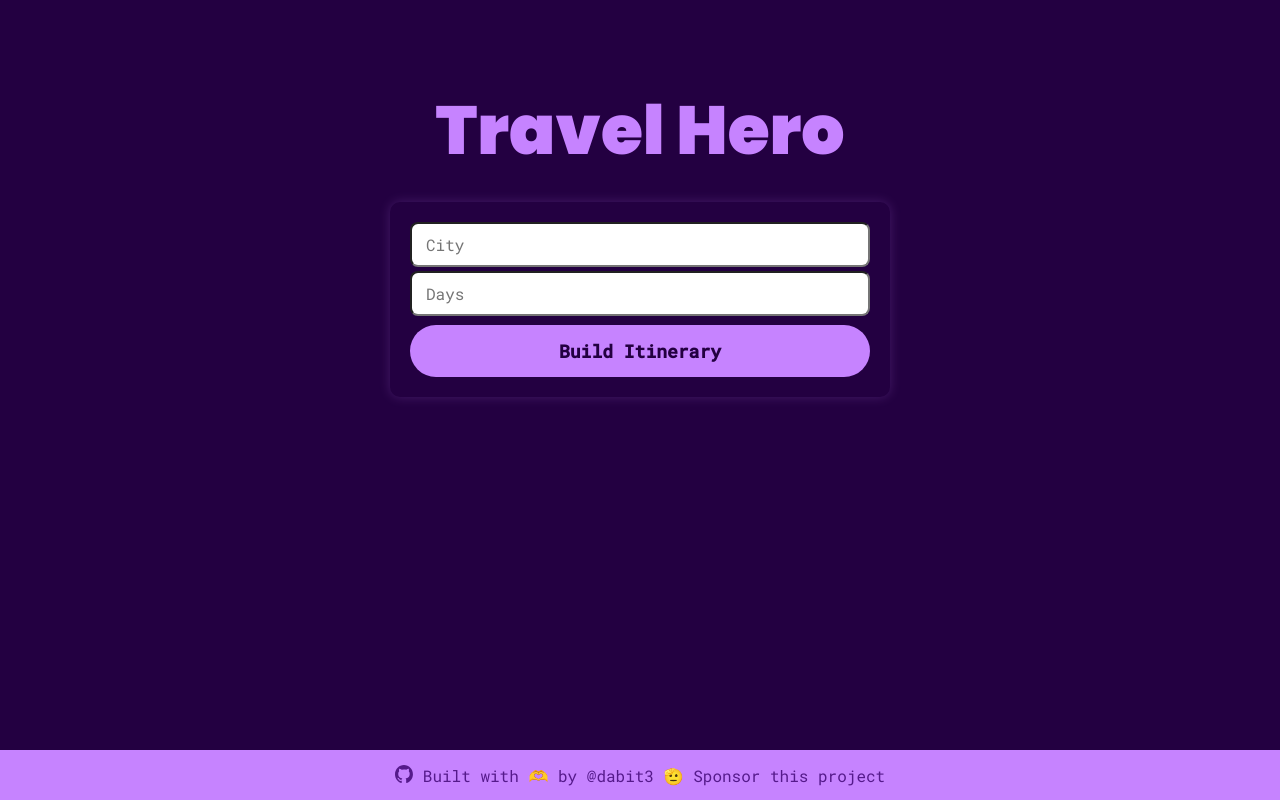
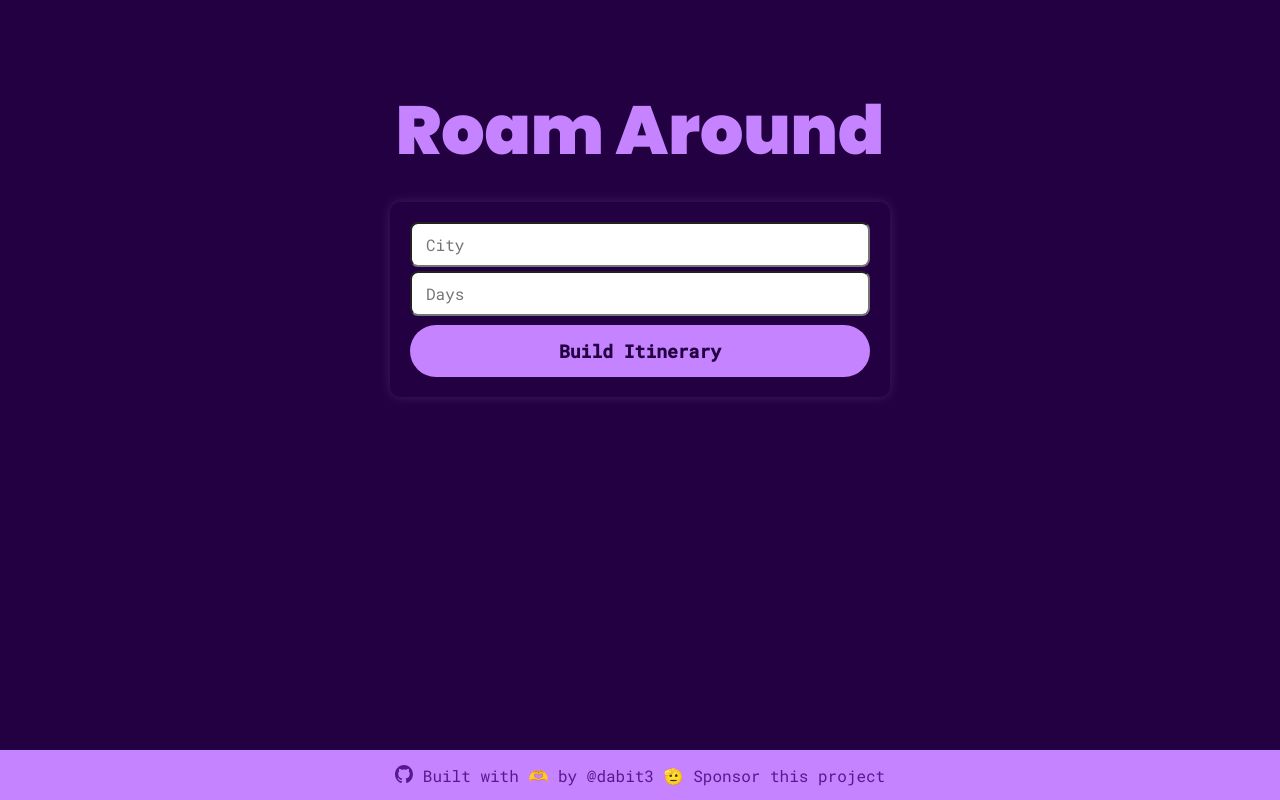
Before and after one commit to FiveMachine/GPT-TravelApp, a Next.js app: page / in a window 1280 px wide. Built offline with nearby package versions, Linux system fonts and the light colour scheme.

Commit message:
updated title

```diff
--- a/app/head.tsx
+++ b/app/head.tsx
@@ -1,7 +1,7 @@
 export default function Head() {
   return (
     <>
-      <title>Travel Hero</title>
+      <title>Roam Around</title>
       <meta content="width=device-width, initial-scale=1" name="viewport" />
       <meta name="description" content="Build your custom travel itenerary powered by GPT3" />
       <link rel="icon" href="/favicon.ico" />
--- a/app/page.tsx
+++ b/app/page.tsx
@@ -64,7 +64,7 @@ export default function Home() {
   return (
     <main>
       <div className="app-container">
-        <h1 style={styles.header} className="hero-header">Travel Hero</h1>
+        <h1 style={styles.header} className="hero-header">Roam Around</h1>
         <div style={styles.formContainer} className="form-container">
           <input style={styles.input}  placeholder="City" onChange={e => setRequest(request => ({
             ...request, city: e.target.value
```
